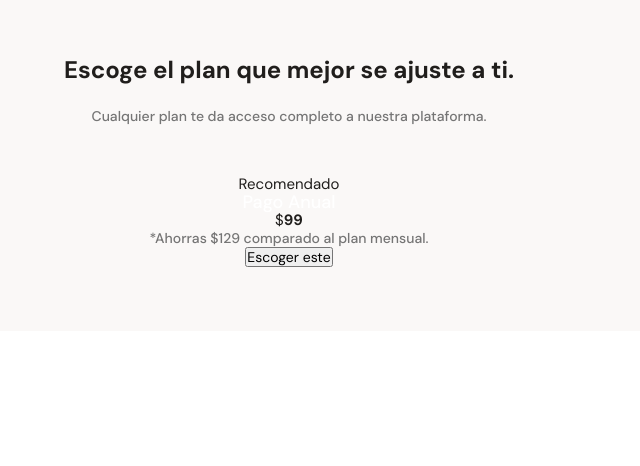
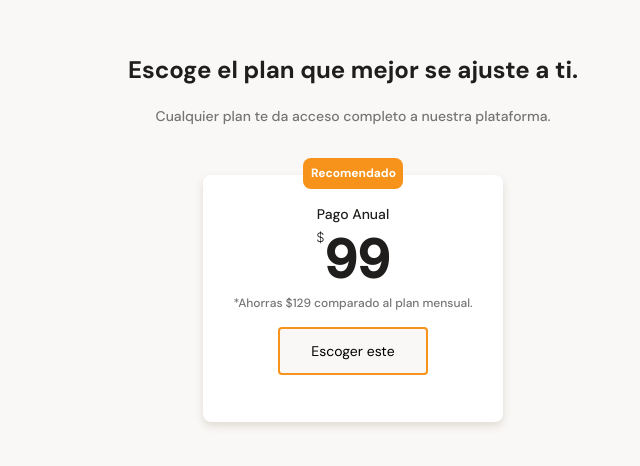
Before and after one commit to fabiot2/Batabit, a plain HTML site: page index.html in a window 1280 px wide. Shown: the part 2012-2478 px from the top of the page, without its empty margins (287-927 px from the left). Before the commit the page ends 2343 px from the top, so only its background shows below. Drawn offline with Linux system fonts and the light colour scheme.

Commit message:
planes finalizando cta

```diff
--- a/index.html
+++ b/index.html
@@ -134,12 +134,12 @@
             </div>
         <section class="planes__container-cards">
             <div class="card__container">
-                <span>Recomendado</span>
-                <div>
-                    <h3>Pago Anual</h3>
-                    <span>$<b>99</b></span>
-                    <p>*Ahorras $129 comparado al plan mensual.</p>
-                    <button>Escoger este</button>
+                <span class="card__recommended">Recomendado</span>
+                <div class="card__info-container">
+                    <h3 class="card__info-title">Pago Anual</h3>
+                    <p class="card__info-price"><span>$</span>99</p>
+                    <p class="card__info-text">*Ahorras $129 comparado al plan mensual.</p>
+                    <button class="card__info-cta">Escoger este</button>
                 </div>
             </div>
         </section>
--- a/style.css
+++ b/style.css
@@ -392,6 +392,7 @@ main {
     min-width: 32rem;
     padding: 6.4rem 0;
     text-align: center;
+    margin: 0 auto;
 }
 
 .planes__container-text {
@@ -409,3 +410,69 @@ main {
     color: var(--bt-warm-gray);
     margin: 2.4rem auto 5rem auto;
 }
+
+.card__container {
+    position: relative;
+    width: 60.1%;
+    min-width: 19rem;
+    max-width: 30rem;
+    height: 24.7rem;
+    margin: 0 auto;
+    padding: 0 1.5rem;
+    background-color: var(--bt-just-white);
+    border-radius: 0.8rem;
+    box-shadow: 0 4px 8px rgba(89, 73, 30, 0.16);
+}
+
+.card__recommended {
+    position: absolute;
+    top: -17px;
+    width: 10rem;
+    height: 3.1rem;
+    left: calc(50% - 50px);
+    padding: 0.8rem;
+    background-color: var(--bt-orange);
+    font-size: 1.2rem;
+    color: var(--bt-just-white);
+    font-weight: 700;
+    line-height: 1.4rem;
+    border-radius: 0.8rem;
+}
+
+.card__info-title {
+    padding-top: 3rem;
+    font-size: 1.4rem;
+    line-height: 1.8rem;
+    color: var(--bt-warm-black);
+}
+
+.card__info-price {
+    padding: 0.5rem 0;
+    font-size: 5.2rem;
+    line-height: 6.3rem;
+    font-weight: 700;
+    color: var(--bt-warm-black);
+    font-family: 'Inter', sans-serif;
+}
+
+.card__info-price span {
+    font-size: 1.3rem;
+    font-weight: 300;
+    vertical-align: text-top;
+}
+
+.card__info-text {
+    font-size: 1.2rem;
+    line-height: 1.5rem;
+}
+
+.card__info-cta {
+    width: 15.0rem;
+    height: 4.8rem;
+    padding: 1.2rem 1.6rem;
+    margin-top: 1.6rem;
+    border: 0.2rem solid var(--bt-orange);
+    background-color: var(--bt-off-white);
+    border-radius: 0.4rem;
+
+}
```
